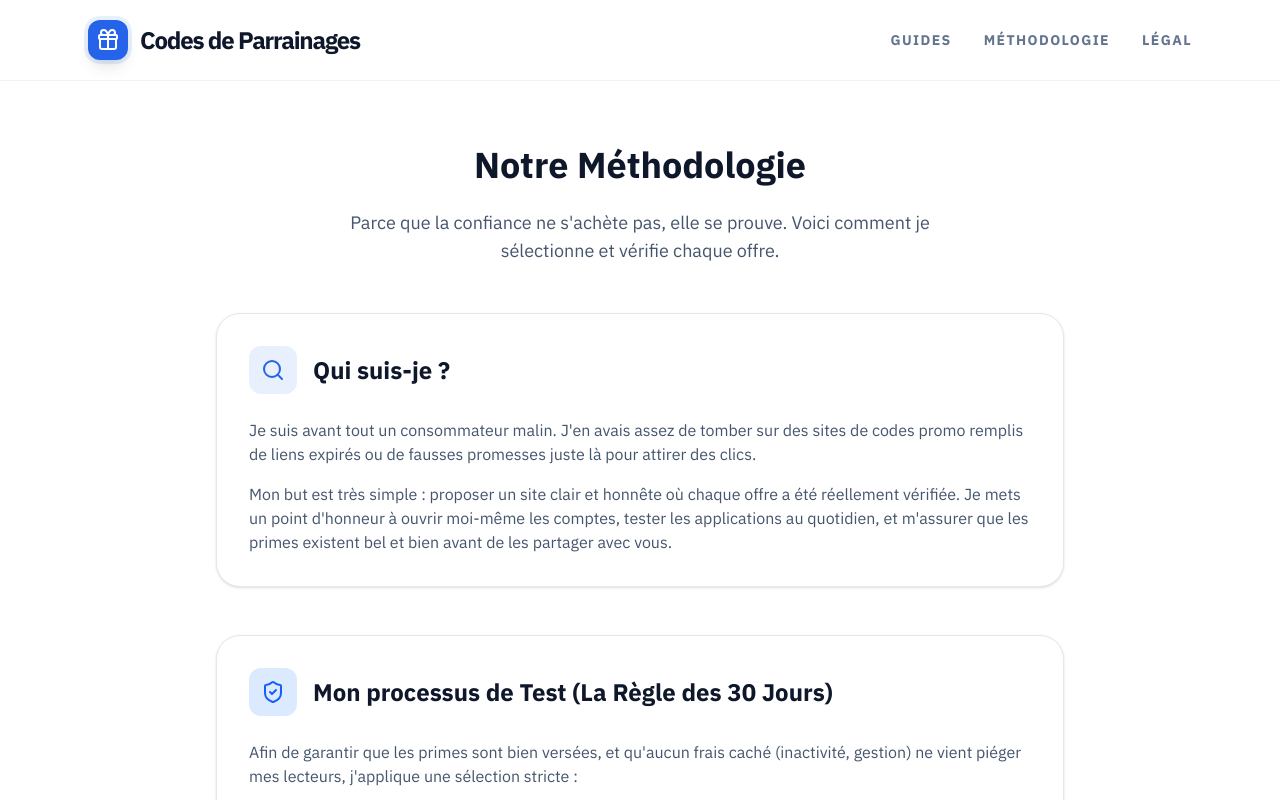
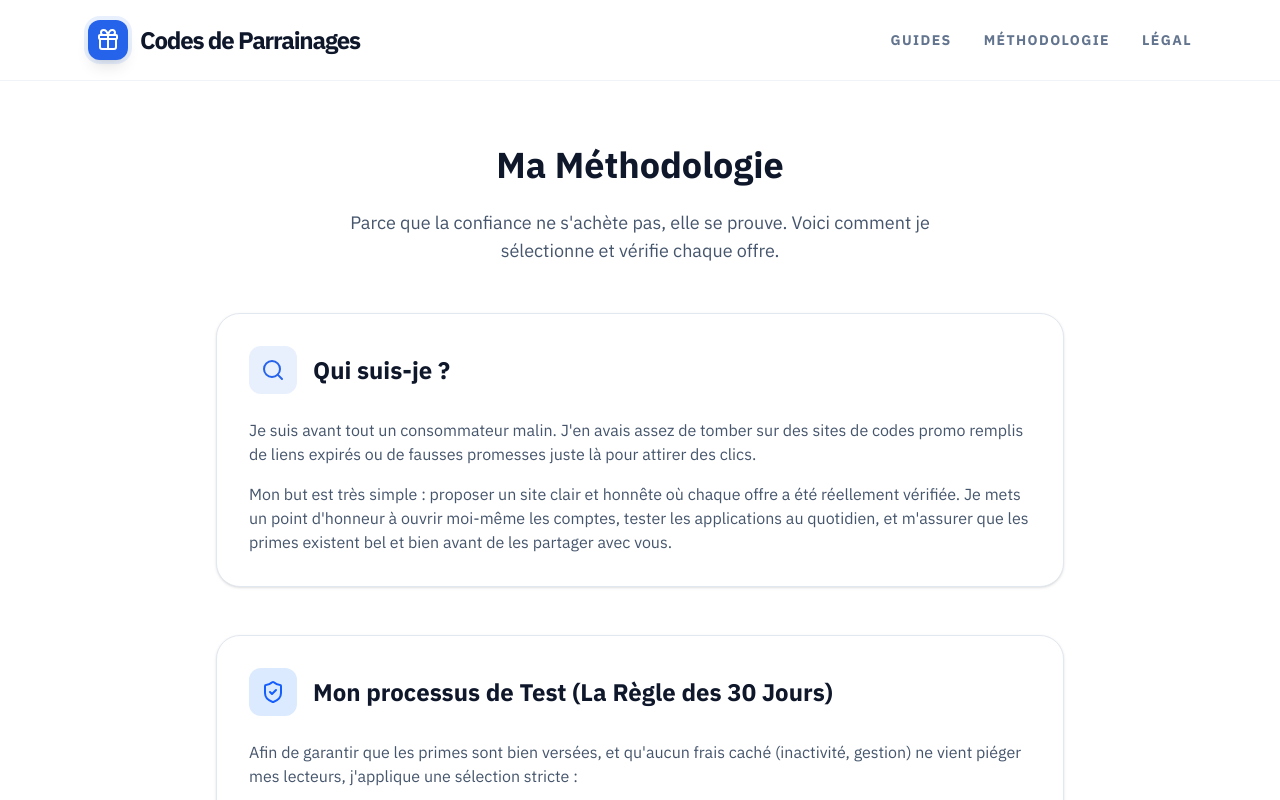
Before and after one commit to NACoaching/ParraineMoi, a Next.js app: page /a-propos in a window 1280 px wide. Shown: the top 800 px of the page. Built offline with nearby package versions, Linux system fonts and the light colour scheme.

Commit message:
style: rename À Propos to Méthodologie in page content

```diff
--- a/src/app/a-propos/page.tsx
+++ b/src/app/a-propos/page.tsx
@@ -3,8 +3,8 @@ import Link from 'next/link';
 import { ShieldCheck, Search, Award } from 'lucide-react';
 
 export const metadata: Metadata = {
-    title: 'À propos de Codes de Parrainages - Méthodologie & Indépendance',
-    description: 'Découvrez qui se cache derrière Codes de Parrainages, ma méthode de test sur 30 jours et pourquoi vous pouvez avoir confiance dans ces offres de bienvenue.',
+    title: 'Méthodologie & Indépendance - Codes de Parrainages',
+    description: 'Découvrez ma méthode de test sur 30 jours et pourquoi vous pouvez avoir confiance dans ces offres de bienvenue.',
     alternates: {
         canonical: "/a-propos",
     },
@@ -36,7 +36,7 @@ export default function AboutPage() {
             <div className="text-center mb-12">
 
                 <h1 className="text-3xl sm:text-4xl font-extrabold text-slate-900 dark:text-white mb-6">
-                    Notre Méthodologie
+                    Ma Méthodologie
                 </h1>
                 <p className="text-lg text-slate-600 dark:text-slate-400 max-w-2xl mx-auto">
                     Parce que la confiance ne s&apos;achète pas, elle se prouve. Voici comment je sélectionne et vérifie chaque offre.
```
